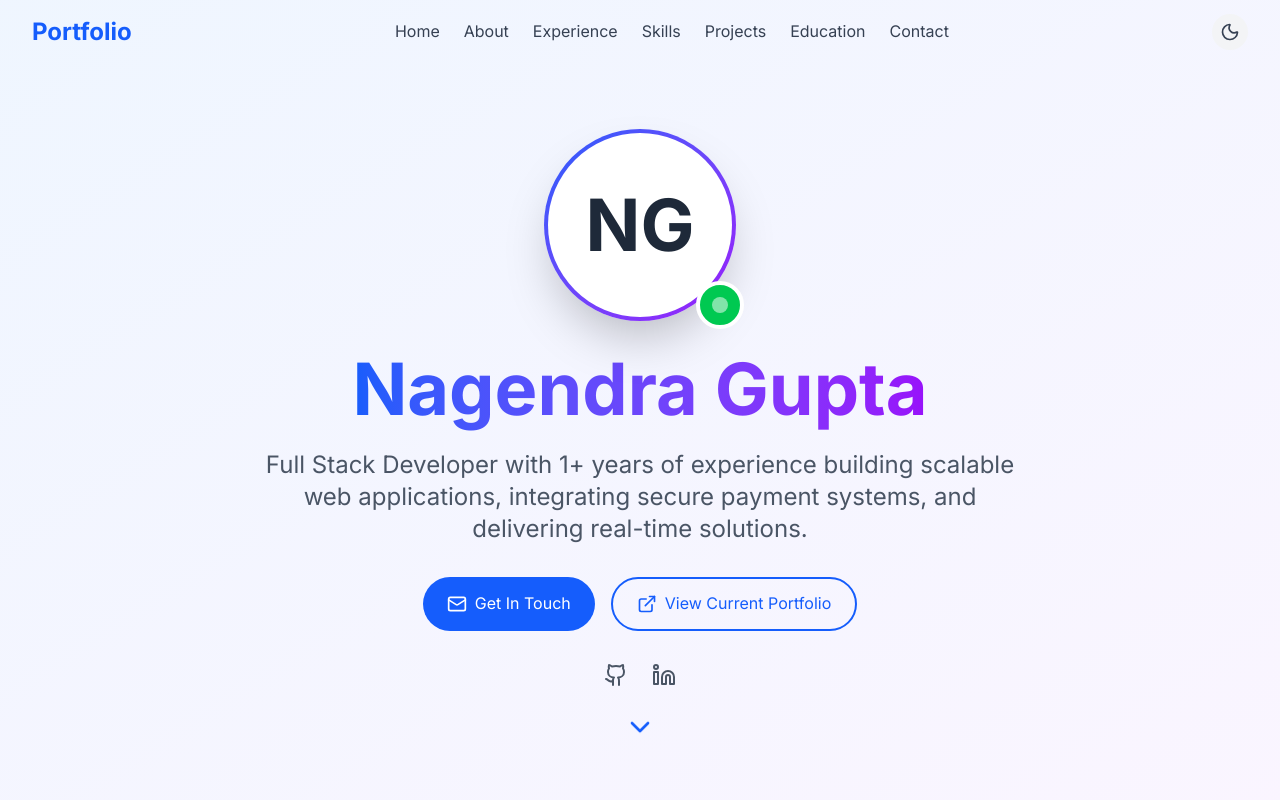
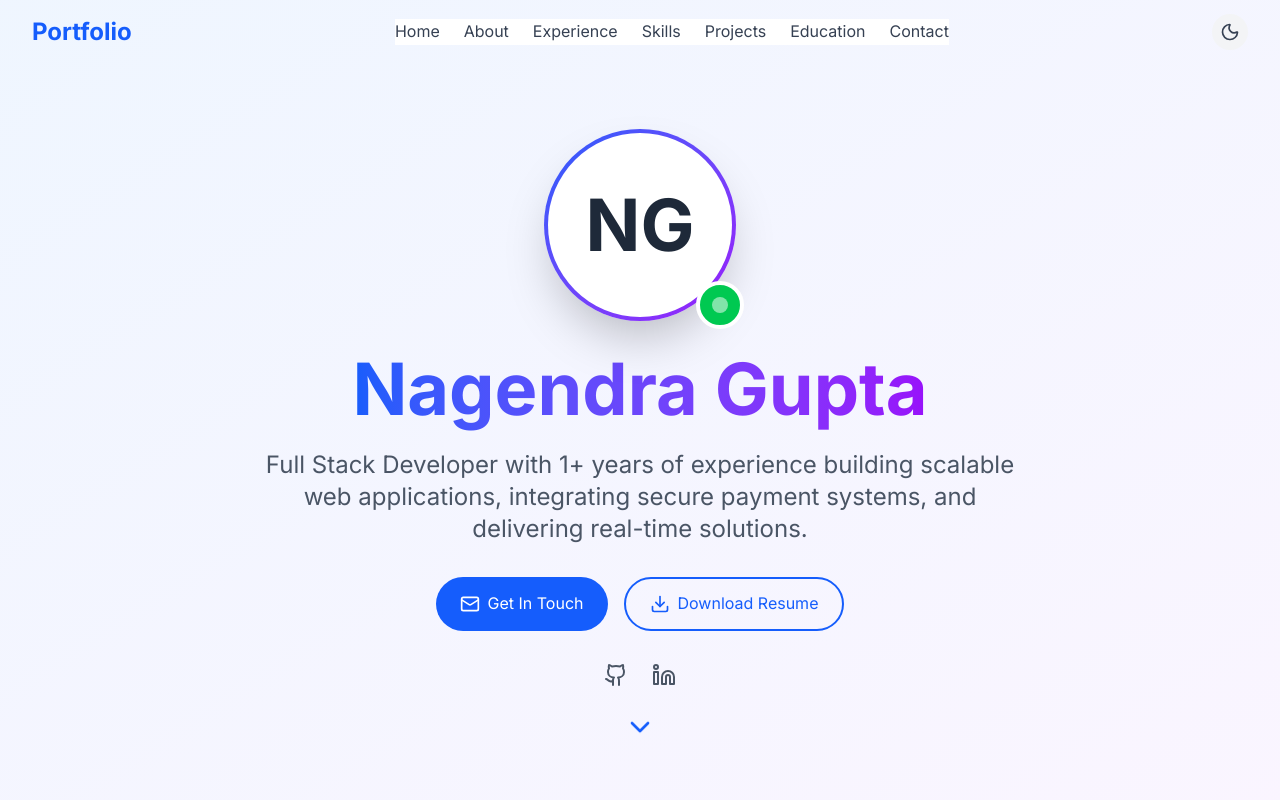
Before and after one commit to Nagendra1311/Portfolio, a React (Vite) app: page / in a window 1280 px wide. Shown: the top 800 px of the page. Built offline with nearby package versions, Linux system fonts and the light colour scheme.

Commit message:
fix issue

```diff
--- a/src/App.jsx
+++ b/src/App.jsx
@@ -1,4 +1,4 @@
-import React, { useState } from 'react'
+import React, { useEffect, useState } from 'react'
 import Header from './components/Header'
 import Hero from './components/Hero'
 import About from './components/About'
@@ -11,23 +11,30 @@ import Education from './components/Education'
 
 function App() {
 
-  const [isDarkMode, setIsDarkMode] = useState(false) // new state for theme
+  const [isDarkMode, setIsDarkMode] = useState(false)
 
   const themeToggle = (data) => {
     setIsDarkMode(data)
+    localStorage.setItem('darkMode', data)
+
   }
+
+  useEffect(() => {
+    const savedTheme = localStorage.getItem('darkMode') === 'true'
+    setIsDarkMode(savedTheme)
+  }, [])
 
   return (
     <div className="App">
-      <Header themeToggle={themeToggle} />
+      <Header themeToggle={themeToggle} isDarkMode={isDarkMode} />
       <main>
-        <Hero isDarkMode={isDarkMode}/>
-        <About isDarkMode={isDarkMode}/>
-        <Experience isDarkMode={isDarkMode}/>
-        <Skills isDarkMode={isDarkMode}/>
-        <Projects isDarkMode={isDarkMode}/>
-        <Education isDarkMode={isDarkMode}/>
-        <Contact isDarkMode={isDarkMode}/>
+        <Hero isDarkMode={isDarkMode} />
+        <About isDarkMode={isDarkMode} />
+        <Experience isDarkMode={isDarkMode} />
+        <Skills isDarkMode={isDarkMode} />
+        <Projects isDarkMode={isDarkMode} />
+        <Education isDarkMode={isDarkMode} />
+        <Contact isDarkMode={isDarkMode} />
       </main>
       {/* <Footer /> */}
     </div>
--- a/src/components/Header.css
+++ b/src/components/Header.css
@@ -124,3 +124,12 @@
     font-size: 1.2rem;
   }
 }
+
+
+@media (max-width:769px) {
+  .responsive {
+    /* left: 0 */
+    display: none;
+  }
+
+}
--- a/src/components/Header.jsx
+++ b/src/components/Header.jsx
@@ -1,10 +1,11 @@
 import React, { useState, useEffect } from 'react'
 import { Sun, Moon } from 'lucide-react'
+import './Header.css'
 
-const Header = ({ themeToggle }) => {
+const Header = ({ themeToggle, isDarkMode }) => {
   const [isMenuOpen, setIsMenuOpen] = useState(false)
   const [isScrolled, setIsScrolled] = useState(false)
-  const [isDarkMode, setIsDarkMode] = useState(false)
+  // const [isDarkMode, setIsDarkMode] = useState(false)
 
   // Scroll effect
   useEffect(() => {
@@ -17,21 +18,19 @@ const Header = ({ themeToggle }) => {
   const closeMenu = () => setIsMenuOpen(false)
 
   const toggleTheme = () => {
-    setIsDarkMode(!isDarkMode)
+    // setIsDarkMode(!isDarkMode)
     themeToggle(!isDarkMode)
-    localStorage.setItem('darkMode', !isDarkMode)
   }
 
   // Load theme from localStorage
-  useEffect(() => {
-    const savedTheme = localStorage.getItem('darkMode') === 'true'
-    setIsDarkMode(savedTheme)
-  }, [])
+  // useEffect(() => {
+  //   const savedTheme = localStorage.getItem('darkMode') === 'true'
+  //   setIsDarkMode(savedTheme)
+  // }, [])
 
   return (
     <header
-      className={`fixed w-full top-0 left-0 z-50 transition-all ${
-        isScrolled
+      className={`fixed w-full top-0 left-0 z-50 transition-all ${isScrolled
         ? isDarkMode
           ? 'bg-gray-900 shadow-lg'
           : 'bg-white shadow-md'
@@ -47,18 +46,19 @@ const Header = ({ themeToggle }) => {
 
           {/* Menu */}
           <ul
-            className={`fixed md:static top-16 left-0 w-full md:w-auto bg-white md:bg-transparent transition-transform transform ${
-              isMenuOpen ? 'translate-y-0' : '-translate-y-full md:translate-y-0'
-            } md:flex md:items-center md:gap-6`}
+            className={`fixed md:static top-16 left-0 w-full md:w-auto bg-white md:bg-transparent"  transition-transform transform ${isMenuOpen ? 'translate-y-0' : '-translate-y-full md:translate-y-0'
+              } md:flex md:items-center md:gap-6 ${isMenuOpen ? "" : "responsive"}`}
+            style={{ backgroundColor: isDarkMode ? '#111826' : 'white' }}
           >
             {['home', 'about', 'experience', 'skills', 'projects', 'education', 'contact'].map((section) => (
-              <li key={section}>
+              <li key={section} >
                 <a
                   href={`#${section}`}
                   onClick={closeMenu}
-                  className={`block px-4 py-2 md:p-0 text-gray-800 md:text-gray-700 hover:text-blue-600 transition-colors ${
-                    isDarkMode ? 'text-gray-200 hover:text-yellow-400' : ''
+                  className={`block px-4 py-2 md:p-0 text-gray-800 md:text-gray-700 hover:text-blue-600 transition-colors ${isDarkMode ? 'text-gray-200 hover:text-yellow-400' : ''
                     }`}
+                  style={{ color: isDarkMode ? 'white' : '' }}
+
                 >
                   {section.charAt(0).toUpperCase() + section.slice(1)}
                 </a>
@@ -71,8 +71,7 @@ const Header = ({ themeToggle }) => {
             {/* Theme toggle */}
             <button
               onClick={toggleTheme}
-              className={`p-2 rounded-full transition-colors ${
-                isDarkMode
+              className={`p-2 rounded-full transition-colors ${isDarkMode
                 ? 'bg-gray-700 text-yellow-400 hover:bg-gray-600'
                 : 'bg-gray-100 text-gray-700 hover:bg-gray-200'
                 }`}
@@ -87,18 +86,15 @@ const Header = ({ themeToggle }) => {
               className="flex flex-col justify-between w-6 h-5 md:hidden focus:outline-none"
             >
               <span
-                className={`block h-0.5 w-full bg-gray-800 dark:bg-gray-200 transition-transform ${
-                  isMenuOpen ? 'rotate-45 translate-y-2' : ''
+                className={`block h-0.5 w-full bg-gray-800 dark:bg-gray-200 transition-transform ${isMenuOpen ? 'rotate-45 translate-y-2' : ''
                   }`}
               ></span>
               <span
-                className={`block h-0.5 w-full bg-gray-800 dark:bg-gray-200 transition-opacity ${
-                  isMenuOpen ? 'opacity-0' : 'opacity-100'
+                className={`block h-0.5 w-full bg-gray-800 dark:bg-gray-200 transition-opacity ${isMenuOpen ? 'opacity-0' : 'opacity-100'
                   }`}
               ></span>
               <span
-                className={`block h-0.5 w-full bg-gray-800 dark:bg-gray-200 transition-transform ${
-                  isMenuOpen ? '-rotate-45 -translate-y-2' : ''
+                className={`block h-0.5 w-full bg-gray-800 dark:bg-gray-200 transition-transform ${isMenuOpen ? '-rotate-45 -translate-y-2' : ''
                   }`}
               ></span>
             </button>
--- a/src/components/Hero.jsx
+++ b/src/components/Hero.jsx
@@ -1,15 +1,14 @@
 import React from "react";
-import { Mail, ExternalLink, Github, Linkedin, ChevronDown } from "lucide-react";
+import { Mail, ExternalLink, Github, Linkedin, ChevronDown, Download } from "lucide-react";
 
 const Hero = ({ isDarkMode }) => {
   return (
     <section
       id="home"
-      className={`min-h-screen flex items-center justify-center pt-20 transition-colors duration-300 ${
-        isDarkMode
+      className={`min-h-screen flex items-center justify-center pt-20 transition-colors duration-300 ${isDarkMode
           ? "bg-gradient-to-br from-gray-900 to-gray-800"
           : "bg-gradient-to-br from-blue-50 to-purple-50"
-      }`}
+        }`}
     >
       <div className="max-w-6xl mx-auto px-4 text-center">
         <div className="mb-8">
@@ -18,11 +17,10 @@ const Hero = ({ isDarkMode }) => {
             <div className="relative">
               <div className="w-40 h-40 md:w-48 md:h-48 rounded-full bg-gradient-to-br from-blue-600 to-purple-600 p-1 shadow-2xl">
                 <div
-                  className={`w-full h-full rounded-full flex items-center justify-center text-6xl md:text-7xl font-bold transition-colors ${
-                    isDarkMode
+                  className={`w-full h-full rounded-full flex items-center justify-center text-6xl md:text-7xl font-bold transition-colors ${isDarkMode
                       ? "bg-gray-800 text-white"
                       : "bg-white text-gray-800"
-                  }`}
+                    }`}
                 >
                   NG
                 </div>
@@ -43,9 +41,8 @@ const Hero = ({ isDarkMode }) => {
 
           {/* Subtext */}
           <p
-            className={`text-xl md:text-2xl mb-8 max-w-3xl mx-auto ${
-              isDarkMode ? "text-gray-300" : "text-gray-600"
-            }`}
+            className={`text-xl md:text-2xl mb-8 max-w-3xl mx-auto ${isDarkMode ? "text-gray-300" : "text-gray-600"
+              }`}
           >
             Full Stack Developer with 1+ years of experience building scalable web
             applications, integrating secure payment systems, and delivering
@@ -62,13 +59,12 @@ const Hero = ({ isDarkMode }) => {
               Get In Touch
             </a>
             <a
-              href="https://nagendra1311.netlify.app/"
-              target="_blank"
-              rel="noopener noreferrer"
+              href="../Nagendra Gupta.pdf"
+              download
               className="flex items-center gap-2 border-2 border-blue-600 text-blue-600 px-6 py-3 rounded-full hover:bg-blue-600 hover:text-white transition-colors"
             >
-              <ExternalLink size={20} />
-              View Current Portfolio
+              <Download size={20} />
+              Download Resume
             </a>
           </div>
 
@@ -78,11 +74,10 @@ const Hero = ({ isDarkMode }) => {
               href="https://github.com/Nagendra1311"
               target="_blank"
               rel="noopener noreferrer"
-              className={`transition-colors ${
-                isDarkMode
+              className={`transition-colors ${isDarkMode
                   ? "text-gray-400 hover:text-blue-400"
                   : "text-gray-600 hover:text-blue-600"
-              }`}
+                }`}
             >
               <Github size={24} />
             </a>
@@ -90,11 +85,10 @@ const Hero = ({ isDarkMode }) => {
               href="https://www.linkedin.com/in/nagendra-gupta-617321309/"
               target="_blank"
               rel="noopener noreferrer"
-              className={`transition-colors ${
-                isDarkMode
+              className={`transition-colors ${isDarkMode
                   ? "text-gray-400 hover:text-blue-400"
                   : "text-gray-600 hover:text-blue-600"
-              }`}
+                }`}
             >
               <Linkedin size={24} />
             </a>
```
Also changed, not shown: 1 other file (tests, documents, lock files or other folders). Lines whose indentation alone changed are shown as unchanged.
